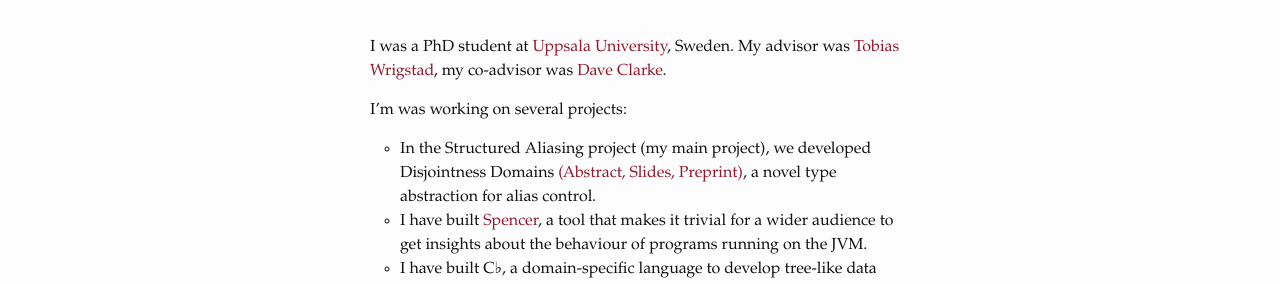
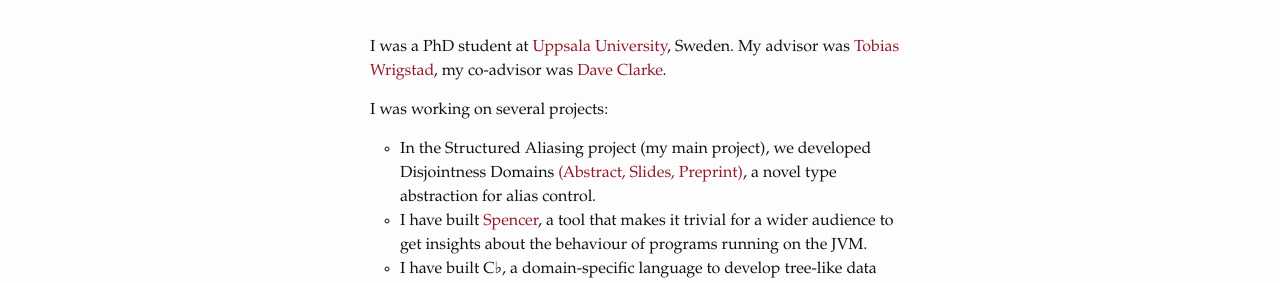
Before and after one commit to kaeluka/kaeluka.github.io, a Jekyll site: the page built from work.md, in a window 1280 px wide. Shown: the part 129-412 px from the top of the page. Built offline with Jekyll 4.4.1, drawn with Linux system fonts in a browser that asks for light colours; nearby versions of some CDN libraries.

Commit message:
fix typo

```diff
--- a/work.md
+++ b/work.md
@@ -10,7 +10,7 @@
 my co-advisor was <a href="http://www.it.uu.se/katalog/davcl820"
 target="_blank">Dave Clarke</a>.
 
-I'm was working on several projects:
+I was working on several projects:
 
  1. In the Structured Aliasing project (my main project), we developed
    Disjointness
```
